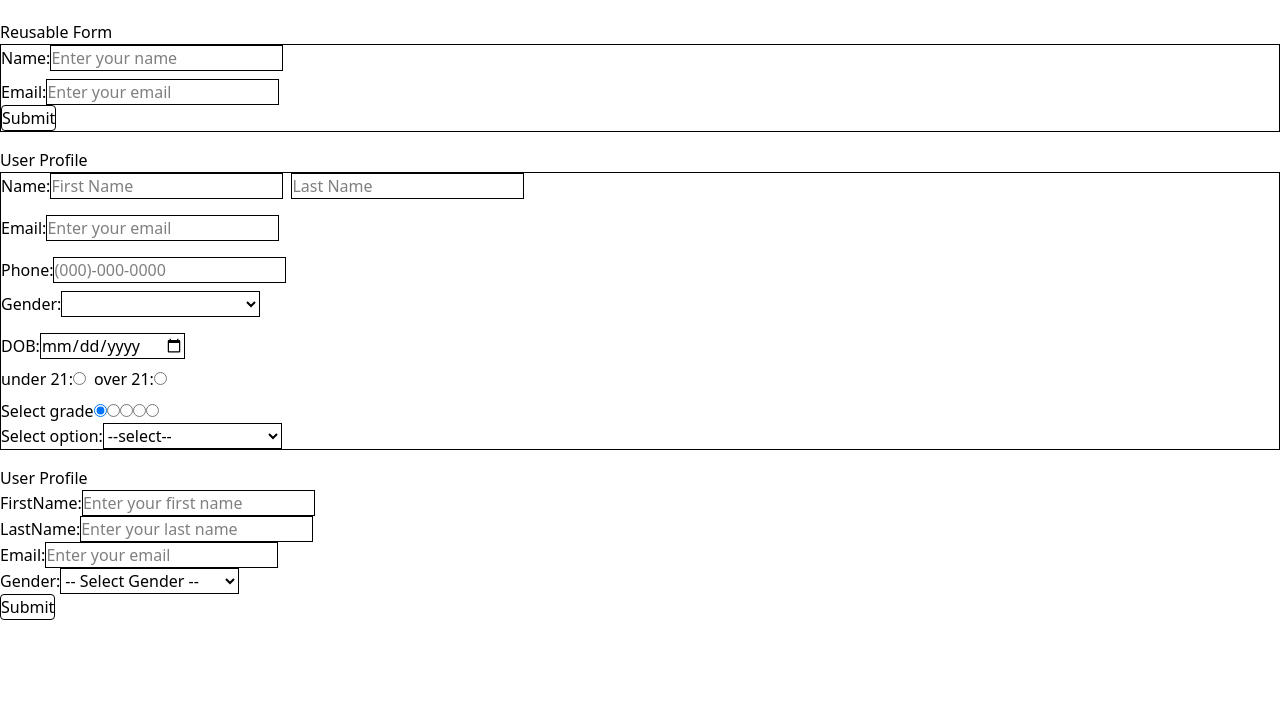
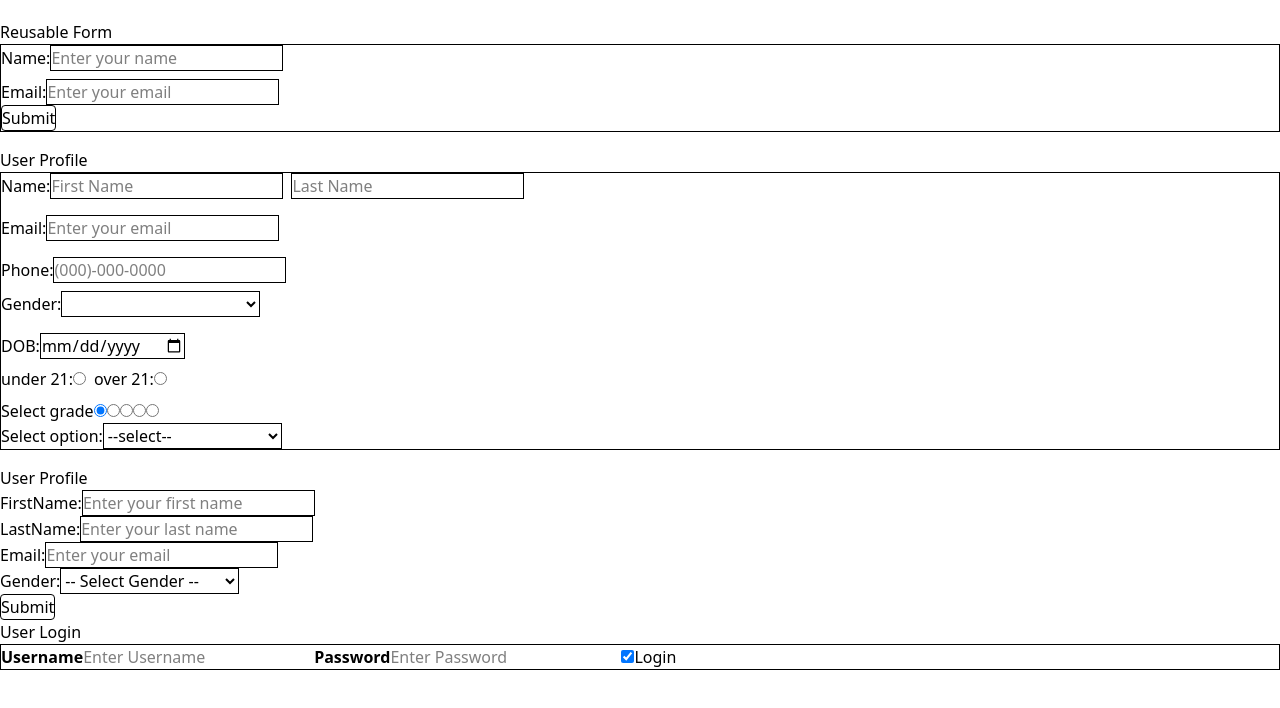
Before and after one commit to NS-25/react-components, a React (Vite) app: page /login in a window 1280 px wide. Shown: the top 708 px of the page. Built offline with nearby package versions, Linux system fonts and the light colour scheme.

Commit message:
added some code

```diff
--- a/src/App.jsx
+++ b/src/App.jsx
@@ -3,6 +3,8 @@ import Form from "./components/Form";
 import { FormProvider, useFormContext } from "./context/FormContext";
 import UserProfileForm from "./components/UserProfileForm";
 import UserProfile from "./components/Form/UserProfile";
+import LoginForm from "./components/Login/LoginForm";
+
 const DisPlayForm = () => {
   const { formData } = useFormContext();
 
@@ -45,6 +47,10 @@ const App = () => {
         <h2>User Profile</h2>
         <UserProfile onSubmit={handleUserSubmit} />
       </div>
+      <div>
+        <p>User Login</p>
+        <LoginForm />
+      </div>
     </>
   );
 };
--- a/src/components/Login/LoginForm.jsx
+++ b/src/components/Login/LoginForm.jsx
@@ -13,7 +13,7 @@ const LoginForm = () => {
         </label>
         <input type="password" placeholder="Enter Password" name="password" />
         <label htmlFor="checkbox">
-          <input type="checkbox" checked="checked" name="remember" />
+          <input type="checkbox" checked="checked" name="rememberb" />
         </label>
         <button type="submit">Login</button>
       </form>
```
